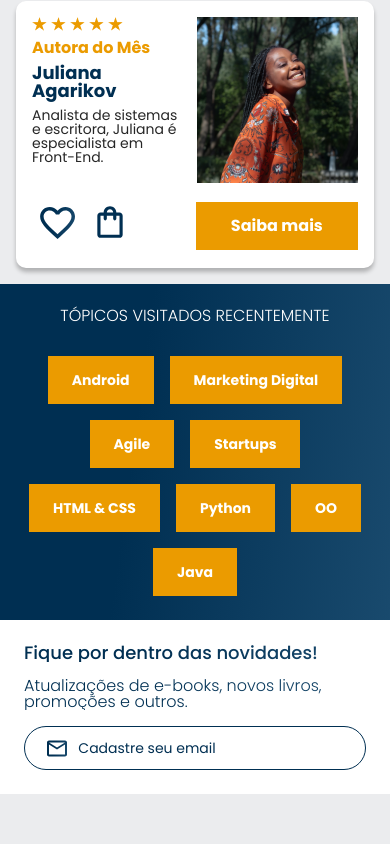
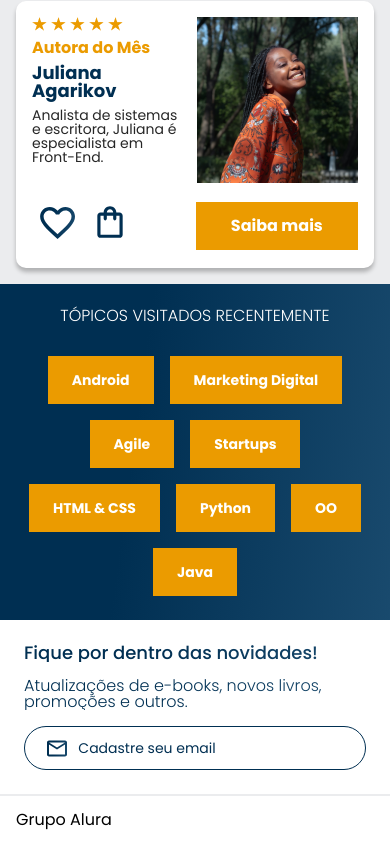
Before and after one commit to giovanafg/AluraBooks, a plain HTML site: page index.html in a window 390 px wide. Shown: the part 1177-2021 px from the top of the page. Before the commit the page ends 1971 px from the top, so only its background shows below. Drawn offline with nearby package versions, Linux system fonts and the light colour scheme.

Commit message:
mobile finalizado

```diff
--- /dev/null
+++ b/assets/css/rodape.css
@@ -0,0 +1,9 @@
+.rodape{
+    padding: 1rem;
+    background: var(--branco);
+    margin-top: 2px;
+}
+
+.rodape__titulo{
+    font-weight: 400;
+}
--- a/assets/css/style.css
+++ b/assets/css/style.css
@@ -4,10 +4,12 @@
 @import url("../css/card.css");
 @import url("../css/topicos.css");
 @import url("../css/contato.css");
+@import url("../css/rodape.css");
 
 :root{
     --cor-de-fundo: #EBECEE;
     --branco: #FFFF;
+    --cinza: #F9F9F9;
     --azul-degrade: linear-gradient(97.54deg, #002F52 35.49%, #326589 165.37%);;
     --laranja: #EB9B00;
     --azul: #002F52;
--- a/index.html
+++ b/index.html
@@ -196,7 +196,10 @@
         <input type="email" placeholder="Cadastre seu email" class="contato__email">
     </section>
 
-
+    <!--FOOTER-->
+    <footer class="rodape">
+        <h2 class="rodape__titulo">Grupo Alura</h2>
+    </footer>
 
     <!--LINK DO IMPORT PARA O CARROSSEL-->
     <script src="https://cdn.jsdelivr.net/npm/swiper@8/swiper-bundle.min.js"></script>
```
